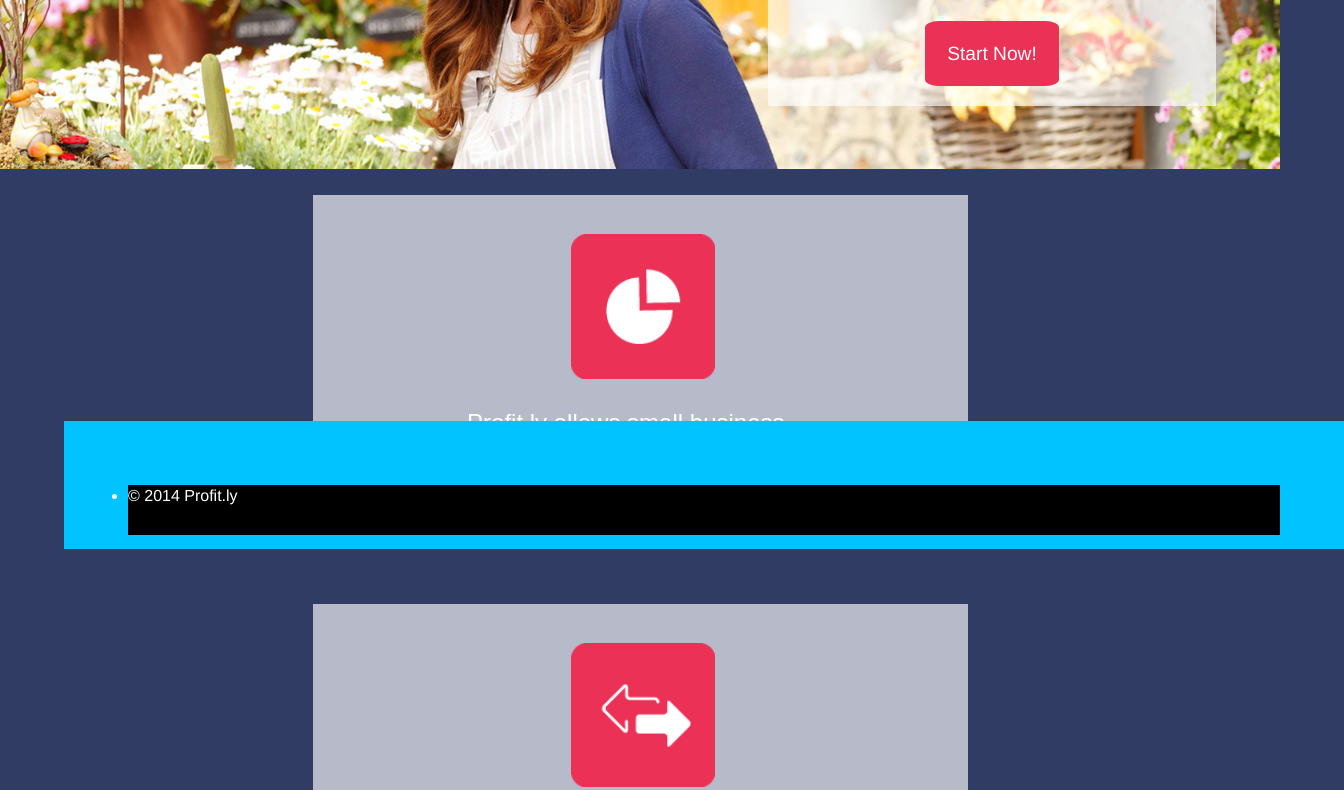
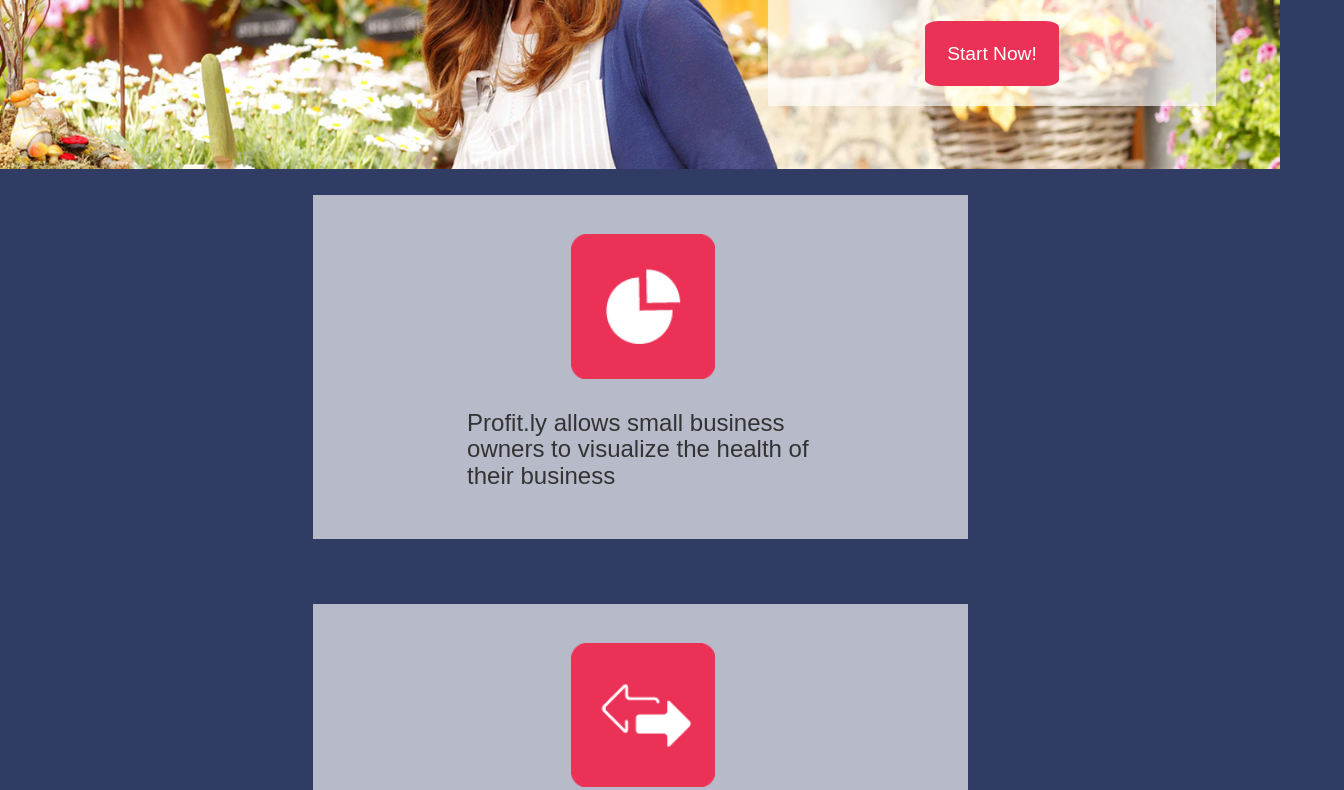
Before and after one commit to marineb/smallbizdev, a plain HTML site: page index.html in a window 1280 px wide. Shown: the part 241-1031 px from the top of the page, 1344 px wide, since content can reach past the window. Drawn offline with nearby package versions, Linux system fonts and the light colour scheme.

Commit message:
my new changeS

```diff
--- a/css/main.css
+++ b/css/main.css
@@ -135,35 +135,13 @@
 
 
 }
+
+.main-menu ul li{
+	height: 200px;
+	width: 100%;
+}
 =======
-.btn-primary {
-  background: #eb3156;
-  color: #fff;
-}
 
-body {
-  background: #313c64;
-  color: #fff;
-  font-family: Helvetica;
-  padding: 0;
-}
-
-.element {
-  background: #00c3ff;
-  padding: 5%;
-}
-
-.footer {
-  position:absolute;
-  bottom:0;
-  width:100%;
-  height:60px;
-}
-
-li {
-    background: black;
-    height: 50px;
-}
 
 canvas {
   border: 1px solid red;
```
Also changed, not shown: views/menu.html (+6 -1 lines).
